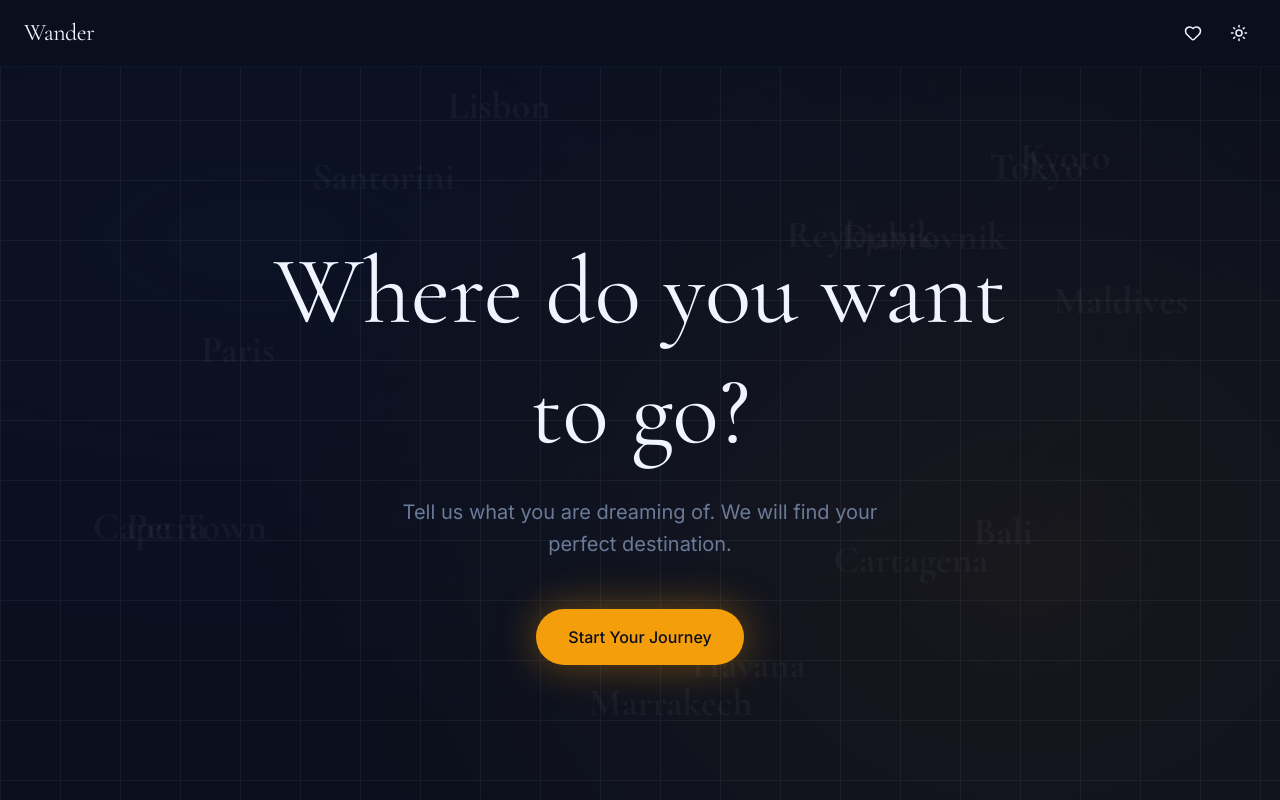
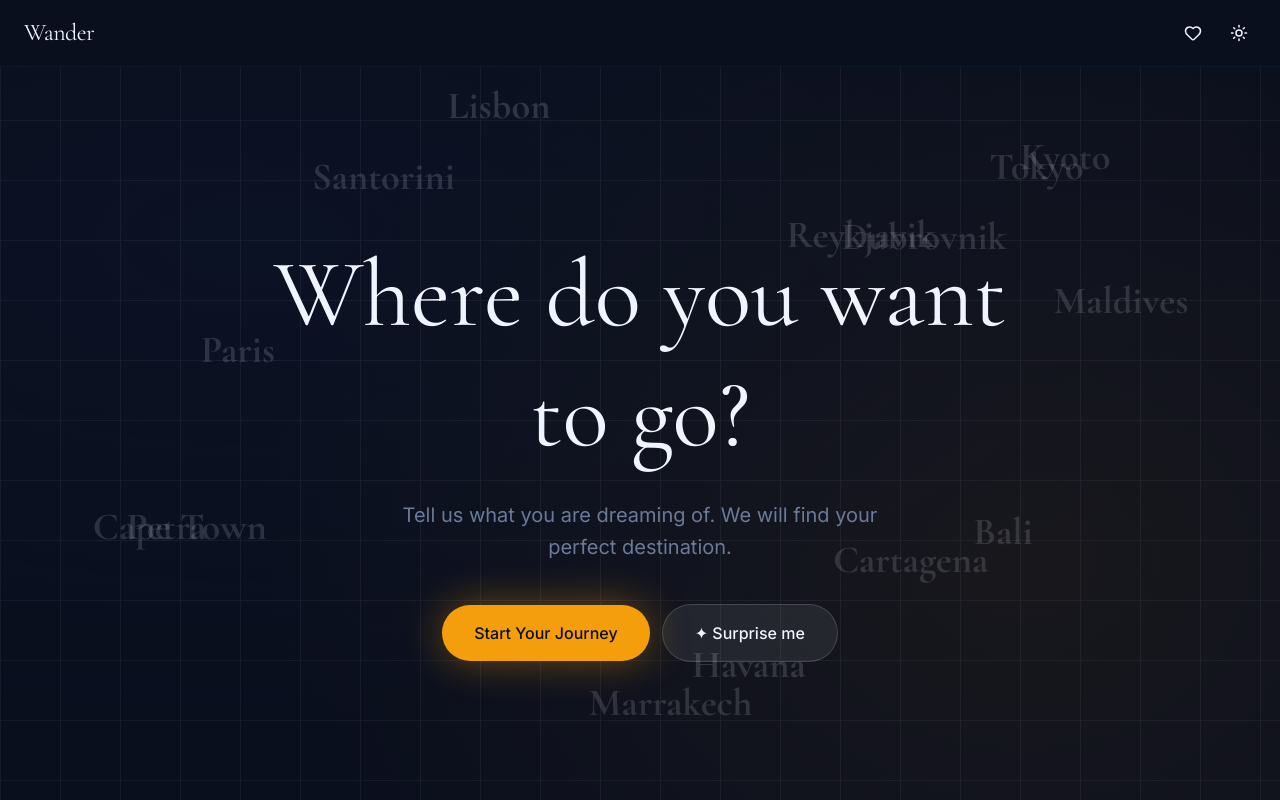
Before and after one commit to chemicalwolf1836/wander-travel-app, a Next.js app: page / in a window 1280 px wide. Built offline with nearby package versions, Linux system fonts and the light colour scheme; no server answers.

Commit message:
Landing: vivid floating destination names, clickable surprise me per city, surprise me button

```diff
--- a/app/page.tsx
+++ b/app/page.tsx
@@ -1,9 +1,11 @@
 'use client'
 
 import { useEffect, useState } from 'react'
+import { useRouter } from 'next/navigation'
 import Link from 'next/link'
 import { motion } from 'framer-motion'
 import { Navbar } from '@/components/Navbar'
+import type { Preferences } from '@/types'
 
 const FLOATING_DESTINATIONS = [
   'Paris', 'Kyoto', 'Marrakech', 'Santorini', 'Reykjavik',
@@ -20,8 +22,9 @@ interface FloatingName {
 }
 
 export default function HomePage() {
-  // Generate positions client-side only to avoid server/browser mismatch
+  const router = useRouter()
   const [floatingNames, setFloatingNames] = useState<FloatingName[]>([])
+  const [surpriseLoading, setSurpriseLoading] = useState(false)
 
   useEffect(() => {
     setFloatingNames(
@@ -34,6 +37,29 @@ export default function HomePage() {
       }))
     )
   }, [])
+
+  async function handleSurpriseMe(city?: string) {
+    setSurpriseLoading(true)
+    const preferences: Preferences = {
+      summary: city
+        ? `Surprise me with destinations similar to or near ${city}, open to anything`
+        : 'Surprise me — anywhere in the world, any vibe, any budget',
+      climate: 'any',
+      budget: 'any',
+      travelStyle: 'adventurous, open-minded',
+      foodPreferences: 'anything',
+      other: city ? `inspired by ${city}` : 'completely open',
+    }
+    const res = await fetch('/api/suggest', {
+      method: 'POST',
+      headers: { 'Content-Type': 'application/json' },
+      body: JSON.stringify({ preferences }),
+    })
+    if (!res.ok) { setSurpriseLoading(false); return }
+    const suggestions: unknown = await res.json()
+    sessionStorage.setItem('wander_destinations', JSON.stringify(suggestions))
+    router.push('/results')
+  }
 
   return (
     <div
@@ -53,7 +79,6 @@ export default function HomePage() {
             `,
           }}
         />
-        {/* Subtle grid overlay */}
         <div
           className="absolute inset-0 opacity-5"
           style={{
@@ -63,32 +88,26 @@ export default function HomePage() {
         />
       </div>
 
-      {/* Floating destination names */}
+      {/* Floating destination names — vivid, hoverable, clickable */}
       {floatingNames.map((item) => (
-        <motion.span
+        <motion.button
           key={item.name}
-          className="absolute select-none pointer-events-none font-bold whitespace-nowrap"
+          onClick={() => handleSurpriseMe(item.name)}
+          className="absolute font-bold whitespace-nowrap cursor-pointer select-none"
           style={{
             fontFamily: 'var(--font-playfair)',
             left: `${item.x}%`,
             top: `${item.y}%`,
             color: 'var(--color-text)',
             fontSize: 'clamp(1rem, 3vw, 2.5rem)',
-            opacity: 0.04,
           }}
-          animate={{
-            y: [0, -18, 0],
-            x: [0, 10, 0],
-          }}
-          transition={{
-            duration: item.duration,
-            delay: item.delay,
-            repeat: Infinity,
-            ease: 'easeInOut',
-          }}
+          animate={{ y: [0, -18, 0], x: [0, 10, 0], opacity: [0.14, 0.18, 0.14] }}
+          transition={{ duration: item.duration, delay: item.delay, repeat: Infinity, ease: 'easeInOut' }}
+          whileHover={{ opacity: 0.7, scale: 1.08 }}
+          title={`Surprise me with ${item.name}`}
         >
           {item.name}
-        </motion.span>
+        </motion.button>
       ))}
 
       {/* Main content */}
@@ -110,7 +129,7 @@ export default function HomePage() {
             initial={{ opacity: 0, y: 20 }}
             animate={{ opacity: 1, y: 0 }}
             transition={{ duration: 0.8, delay: 0.2, ease: 'easeOut' }}
-            className="text-lg md:text-xl mb-12 leading-relaxed max-w-lg mx-auto"
+            className="text-lg md:text-xl mb-10 leading-relaxed max-w-lg mx-auto"
             style={{ color: 'var(--color-subtle)' }}
           >
             Tell us what you are dreaming of. We will find your perfect destination.
@@ -120,10 +139,11 @@ export default function HomePage() {
             initial={{ opacity: 0, y: 20 }}
             animate={{ opacity: 1, y: 0 }}
             transition={{ duration: 0.8, delay: 0.4, ease: 'easeOut' }}
+            className="flex flex-col sm:flex-row items-center justify-center gap-3"
           >
             <Link
               href="/discover"
-              className="inline-flex items-center gap-2 px-8 py-4 rounded-full text-base font-medium transition-all hover:scale-105 hover:shadow-2xl"
+              className="inline-flex items-center gap-2 px-8 py-4 rounded-full text-base font-medium transition-all hover:scale-105"
               style={{
                 backgroundColor: 'var(--color-accent)',
                 color: 'var(--color-bg)',
@@ -132,6 +152,25 @@ export default function HomePage() {
             >
               Start Your Journey
             </Link>
+
+            <button
+              onClick={() => handleSurpriseMe()}
+              disabled={surpriseLoading}
+              className="inline-flex items-center gap-2 px-8 py-4 rounded-full text-base font-medium transition-all hover:scale-105 disabled:opacity-60"
+              style={{
+                backgroundColor: 'color-mix(in srgb, var(--color-text) 8%, transparent)',
+                color: 'var(--color-text)',
+                border: '1px solid color-mix(in srgb, var(--color-text) 15%, transparent)',
+              }}
+            >
+              {surpriseLoading ? (
+                <span className="flex items-center gap-2">
+                  <span className="w-4 h-4 rounded-full border-2 border-t-transparent animate-spin inline-block"
+                    style={{ borderColor: 'var(--color-text)', borderTopColor: 'transparent' }} />
+                  Finding...
+                </span>
+              ) : '✦ Surprise me'}
+            </button>
           </motion.div>
         </motion.div>
       </main>
```
